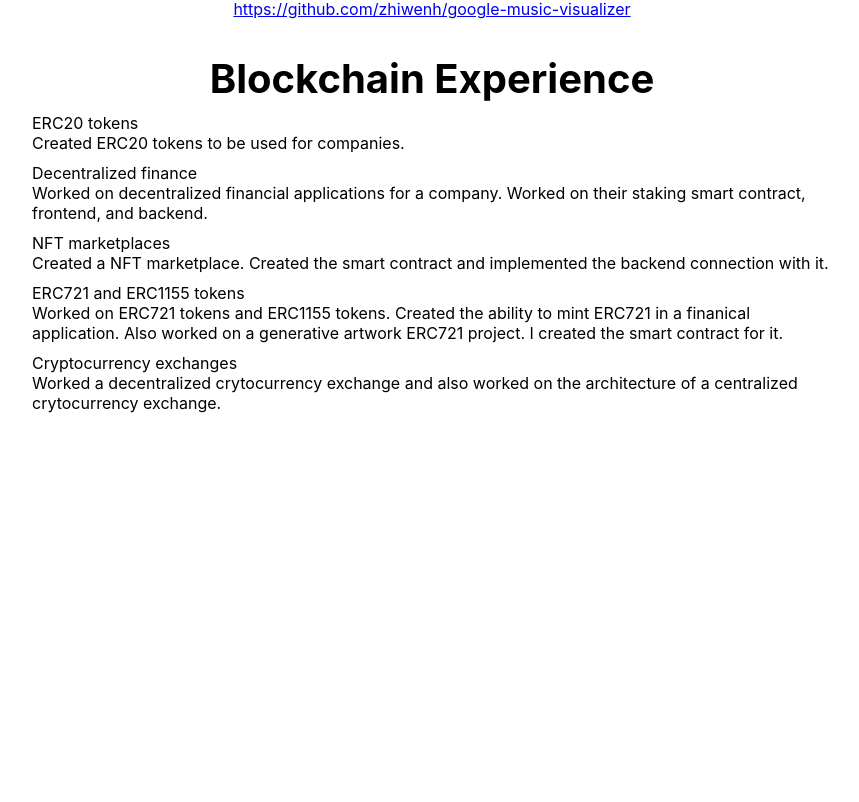
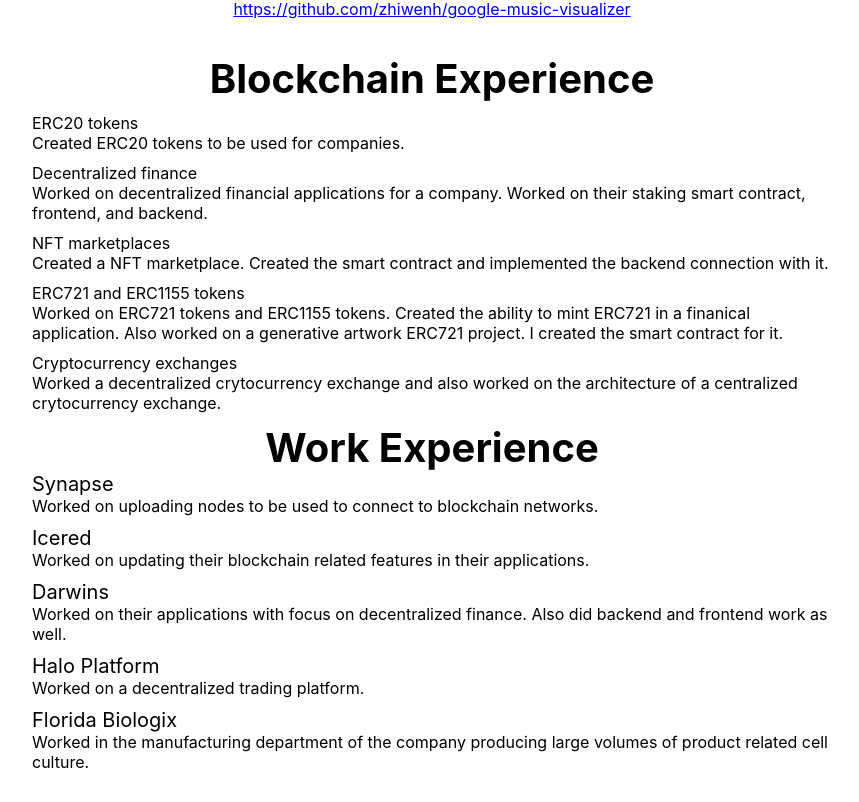
Before and after one commit to zhiwenh/personal-website, a React (Create React App) app in the folder client/: page / in a window 1280 px wide. Shown: the part 3120-3922 px from the top of the page, without its empty margins (208-1067 px from the left). Before the commit the page ends 3543 px from the top, so only its background shows below. Built offline with nearby package versions, Linux system fonts and the light colour scheme.

Commit message:
Added work experience

```diff
--- a/client/src/App.css
+++ b/client/src/App.css
@@ -124,3 +124,25 @@
 .blockchain-experience-item-summary {
   text-align: left;
 }
+
+.work-experience-wrapper {
+  margin-bottom: 30px;
+}
+
+.work-experience-header {
+  font-size: 40px;
+  font-weight: bold;
+}
+
+.work-experience {
+  margin-bottom: 10px;
+}
+
+.work-experience-company-name {
+  font-size: 20px;
+  text-align: left;
+}
+
+.work-experience-company-description {
+  text-align: left;
+}
--- a/client/src/App.js
+++ b/client/src/App.js
@@ -2,6 +2,7 @@
 import './App.css';
 import ProjectList from './Components/ProjectList.js'
 import BlockchainExperience from './Components/BlockchainExperience.js'
+import WorkExperience from './Components/WorkExperience.js'
 import delibImage from './delib.png'
 import destoreImage from './destore.png'
 import devchainImage from './devchain.png'
@@ -137,6 +138,45 @@
           </div>
         </div>
       </div>
+      <div className="work-experience-wrapper">
+        <div className="work-experience-header">
+          Work Experience
+        </div>
+        <div>
+          <WorkExperience
+            companyName="Synapse"
+            companyDescription="Worked on uploading nodes to be used to connect
+            to blockchain networks."
+          />
+        </div>
+        <div>
+          <WorkExperience
+            companyName="Icered"
+            companyDescription="Worked on updating their blockchain related features
+            in their applications."
+          />
+        </div>
+        <div>
+          <WorkExperience
+            companyName="Darwins"
+            companyDescription="Worked on their applications with focus on decentralized
+            finance. Also did backend and frontend work as well."
+          />
+        </div>
+        <div>
+          <WorkExperience
+            companyName="Halo Platform"
+            companyDescription="Worked on a decentralized trading platform."
+          />
+        </div>
+        <div>
+          <WorkExperience
+            companyName="Florida Biologix"
+            companyDescription="Worked in the manufacturing department of the company
+            producing large volumes of product related cell culture."
+          />
+        </div>
+      </div>
     </div>
   );
 }
--- /dev/null
+++ b/client/src/Components/WorkExperience.js
@@ -0,0 +1,16 @@
+import './../App.css';
+
+export default function WorkExperience(
+  {companyName, companyDescription}
+) {
+  return (
+    <div className="work-experience">
+      <div className="work-experience-company-name">
+        {companyName}
+      </div>
+      <div className="work-experience-company-description">
+        {companyDescription}
+      </div>
+    </div>
+  )
+}
```
